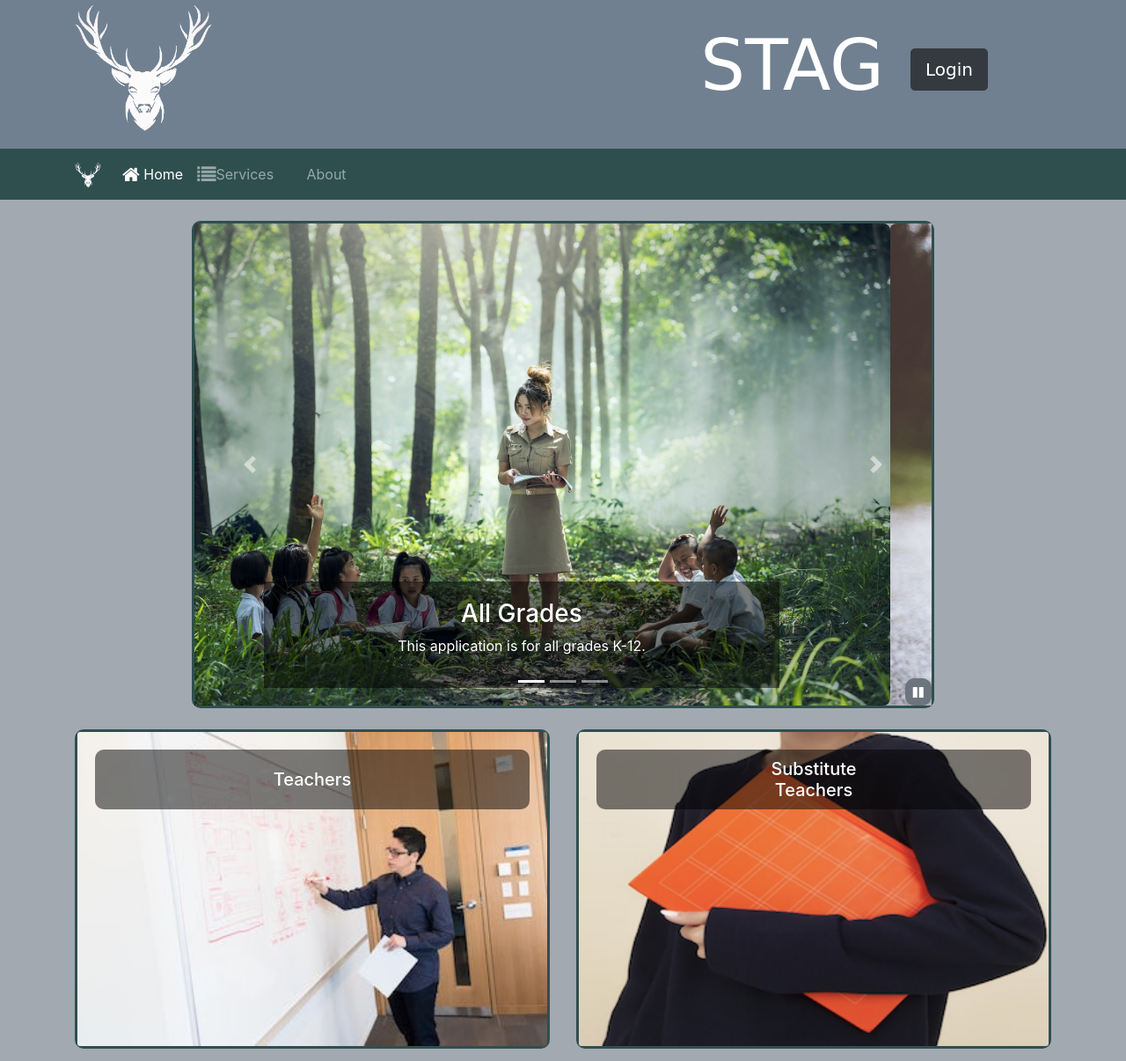
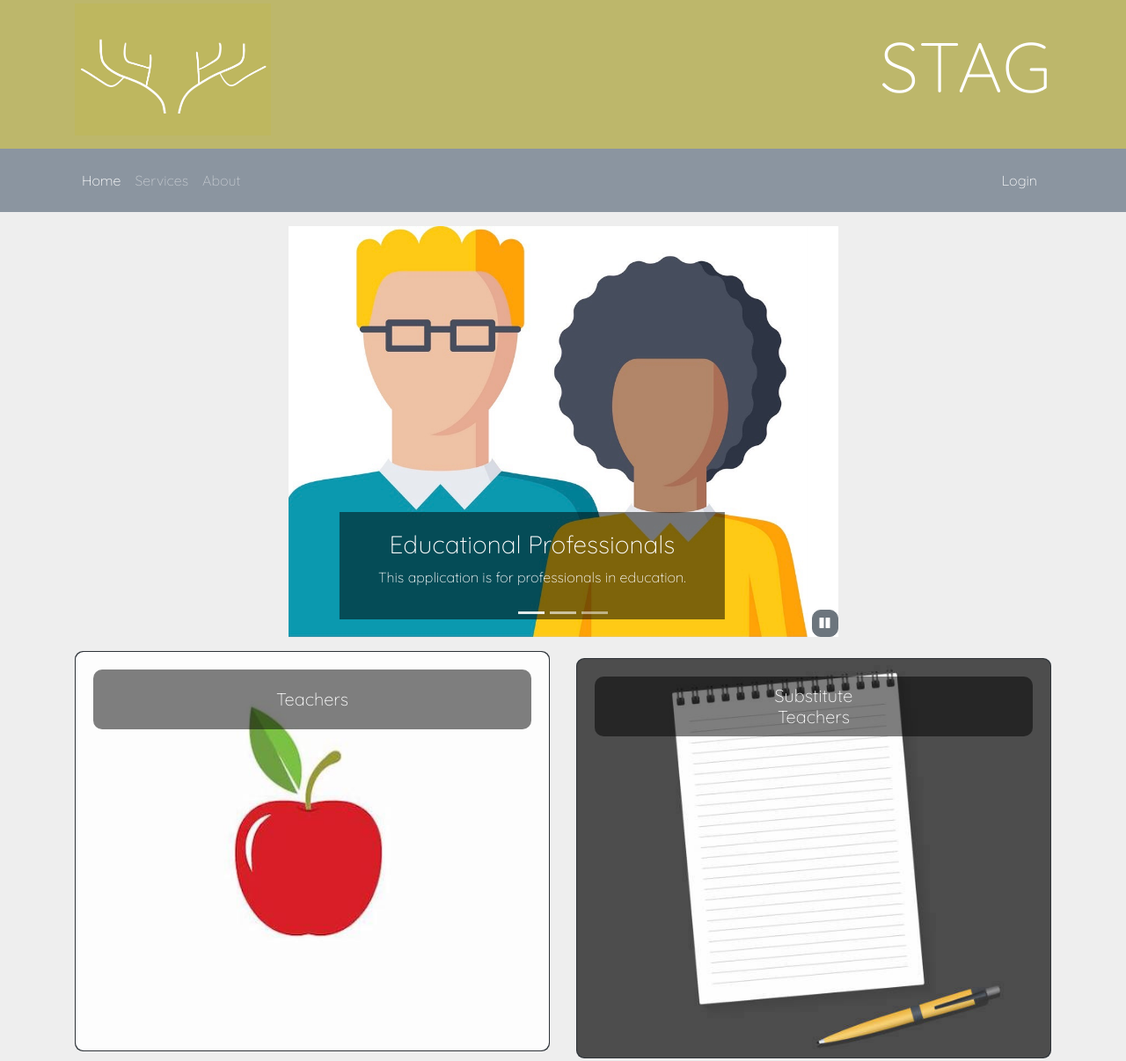
Before and after one commit to ZacharyBallard/S.T.A.G., a website: page index.html in a window 1280 px wide. Shown: the part 11-1217 px from the top of the page at 88% size. Drawn offline with nearby package versions, Linux system fonts and the light colour scheme; a web font is replaced by a local one.

Commit message:
style changes round 1

```diff
--- a/css/styles.scss
+++ b/css/styles.scss
@@ -1,12 +1,12 @@
 // variables
 
-$color-primary: slategray;
-$color-secondary: darkslategray;
+$color-primary: darkkhaki;
+$color-secondary: rgb(139, 149, 160);
 $color-tertiary: rgb(162, 169, 177);
 $color-dark: hsl(232, 93%, 24%);
 $color-black-transparent: rgba(0, 0, 0, 0.5);
 $color-secondary-transparent: rgba( 47, 97, 97, 0.5);
-$doc-font: 'Kufam', cursive;
+$doc-font: 'Quicksand', sans-serif;
 
 
 // all
@@ -19,13 +19,20 @@ header {
 }
 
 body {
-    background-color: $color-tertiary;
+    font-family: $doc-font;
+    background-color: rgb(238, 238, 238);
 }
 
 a, a:hover {
     color: inherit;
     text-decoration: none;
   }
+
+.site-footer{
+    background-color: $color-secondary;
+    padding: 35px;
+    color: white;
+}
 
 // placeholders to italic
 
@@ -46,7 +53,7 @@ a, a:hover {
 
 .jumbotron {
     padding: 15px;
-    background-color: slategray;
+    background-color: $color-primary;
     color: white;
     margin: 0;
 }
@@ -58,7 +65,7 @@ a, a:hover {
     background-color: $color-secondary;
 
     a:hover {
-        background-color: $color-secondary-transparent;
+        background-color: rgb(178, 191, 204);
     }
 }
 
@@ -81,13 +88,8 @@ a, a:hover {
     background-color: $color-black-transparent;
 }
 
-.carousel {
-    border-radius: 10px;
-    border: solid $color-secondary;
-}
-
-.carousel-item img{
-    border-radius: 8px;
+#carouselContainer{
+    padding: 0;
 }
 
 #carouselButton {
@@ -113,8 +115,10 @@ a, a:hover {
 // index.cards
 
 .index-card {
-    border-radius: 10px;
-    border: solid $color-secondary;
+    border-radius: 9px;
+    img {
+        border-radius: 9px;
+    }
 }
 
 .index-cardTitle{
@@ -122,14 +126,6 @@ a, a:hover {
     padding: 10px;
     background-color: $color-black-transparent;
     border-radius: 10px;
-}
-
-// footer
-
-.site-footer{
-    background-color: $color-secondary;
-    padding: 35px;
-    color: white;
 }
 
 
@@ -192,7 +188,7 @@ a, a:hover {
     color: white;
 }
 
-// services
+// services.html
 
 .servicesCard{
     border-radius: 8px;
--- a/index.html
+++ b/index.html
@@ -8,7 +8,7 @@
     <link rel="stylesheet" href="node_modules/font-awesome/css/font-awesome.min.css" />
     <link rel="stylesheet" href="css/styles.css"/>
     <link rel="preconnect" href="https://fonts.gstatic.com">
-<link href="https://fonts.googleapis.com/css2?family=Kufam&display=swap" rel="stylesheet">
+    <link href="https://fonts.googleapis.com/css2?family=Quicksand:wght@300&display=swap" rel="stylesheet">
     <title>STAG</title>
 </head>
 
@@ -18,13 +18,10 @@
         <div class="container">
             <div class="row">
                 <div class="col-4 col-sm-3 col-md-2 align-self-center">
-                    <a href="#"><img src="img/stag_logo_white.PNG" class="image-fluid" style="height: 150px;"/></a>
+                    <a href="#"><img src="img/stag_logo_original.jpg" class="image-fluid" style="height: 150px;"/></a>
                 </div>
                 <div class="col text-right align-self-center">
                     <h1>STAG</h1>
-                </div>
-                <div class="col-md-2 col-xl-2 align-self-center">
-                    <a class="text-nowrap btn btn-dark btn-md btn-lg" role="button" id="loginButton">Login</a>
                 </div>
             </div>
         </div>
@@ -77,24 +74,25 @@
 <!-- nav bar -->
     <nav class="navbar navbar-expand-sm navbar-dark sticky-top">
         <div class="container">
-            <a class="navbar-brand" href="#"><img src="img/stag_logo_icon_white.PNG" height="30" width="30"/> </a>
             <button class="navbar-toggler" type="button" data-toggle="collapse" data-target="#nucampNavbar">
                     <span class="navbar-toggler-icon"></span>
             </button>
             <div class="collapse navbar-collapse" id="nucampNavbar">
                 <ul class="navbar-nav">
-                    <li class="nav-item active"><a class="nav-link" href="#"><i class="fa fa-home fa-lg"></i> Home</a></li>
-                    <li class="nav-item"><a class="nav-link" href="services.html"><i class="fa fa-list fa-lg"></i>Services</a></li>
-                    <li class="nav-item"><a class="nav-link" href="about.html"><i class="fa fa-address-card fa-lg"></i>About</a></li>
-
+                    <li class="nav-item active"><a class="nav-link" href="#"> Home</a></li>
+                    <li class="nav-item"><a class="nav-link" href="services.html">Services</a></li>
+                    <li class="nav-item"><a class="nav-link" href="about.html">About</a></li>
                 </ul>
+                <span class="navbar-text ml-auto">
+                    <a class="nav-link" id="loginButton">Login</a>
+                </span>
             </div>
         </div>
     </nav>
     <!-- home carousel -->
-    <div>
-        <div class="row row-content mt-4">
-            <div class="col-md-8 mx-auto">
+    <div id="carouselContainer" class="container-fluid">
+        <div class="row row-content">
+            <div class="col col-sm-8 col-md-6 mx-auto mt-3">
                 <div id="homeCarousel" class="carousel slide" data-ride="carousel">
                     <ol class="carousel-indicators">
                         <li data-target="#homeCarousel" data-slide-to="0" class="active"></li>
@@ -102,22 +100,22 @@
                         <li data-target="#homeCarousel" data-slide-to="2" ></li>
                     </ol>
                     <div class="carousel-inner">
-                        <div class="carousel-item">
-                            <img class="d-block w-100" src="img/educationalProfessionals.jpg" alt="educational professional">
+                        <div class="carousel-item active">
+                            <img class="d-block w-100" src="img/ed_prof.jpg" alt="educational professional">
                             <div class="carousel-caption">
                                 <h3> Educational Professionals </h3>
                                 <p class="d-none d-sm-block"> This application is for professionals in education.</p>
                             </div>
                         </div>
                         <div class="carousel-item">
-                            <img class="d-block w-100" src="img/streamlineLogistics.jpg" alt="stream line logistics">
+                            <img class="d-block w-100" src="img/logistics.jpg" alt="stream line logistics">
                             <div class="carousel-caption">
                                 <h3>Streamline Logistics </h3>
                                 <p class="d-none d-sm-block"> Use this application to streamline communcation between teachers and substitute teachers.</p>
                             </div>
                         </div>
-                        <div class="carousel-item active">
-                            <img class="d-block w-100" src="img/allGrades.jpg" alt="all grades">
+                        <div class="carousel-item">
+                            <img class="d-block w-100" src="img/all_grades_.jpg" alt="all grades">
                             <div class="carousel-caption">
                                 <h3> All Grades</h3>
                                 <p class="d-none d-sm-block">This application is for all grades K-12.</p>
@@ -142,9 +140,9 @@
     <!-- teacher and sub cards -->
     <div class="container">
         <div class="row">
-            <div class="col-sm-6 mt-4">
+            <div class="col-sm-6 mt-3">
                 <div class="card bg-dark text-white index-card">
-                    <img class="card-img" src="/img/teacher1.jpeg" alt="teacher image">
+                    <img class="card-img" src="/img/teacher_pic_index.jpg" alt="teacher image">
                     <div class="card-img-overlay">
                         <h5 class="card-title index-cardTitle" style="padding: 22px;" >Teachers</h5>
                     </div>
@@ -152,7 +150,7 @@
             </div>
             <div class="col-sm-6 mt-4">
                 <div class="card bg-dark text-white index-card">
-                    <img class="card-img" src="/img/subTeacher.png" alt="sub image">
+                    <img class="card-img" src="/img/sub_pic_index.jpg" alt="sub image">
                     <div class="card-img-overlay">
                         <h5 class="card-title index-cardTitle">Substitute <span><br></span> Teachers</h5>
                     </div>
@@ -160,7 +158,6 @@
             </div>
         </div>
     </div>
-
 
 <!-- footer -->
 
```
Also changed, not shown: css/styles.css, img/all_grades_.jpg (added), img/ed_prof.jpg (added), img/logistics.jpg (added), img/stag_logo_original.jpg (added), img/subTeacher.png (deleted), img/sub_pic_index.jpg (added), img/teacher1.jpeg (deleted), img/teacher_pic_index.jpg (added), 2 other files.
